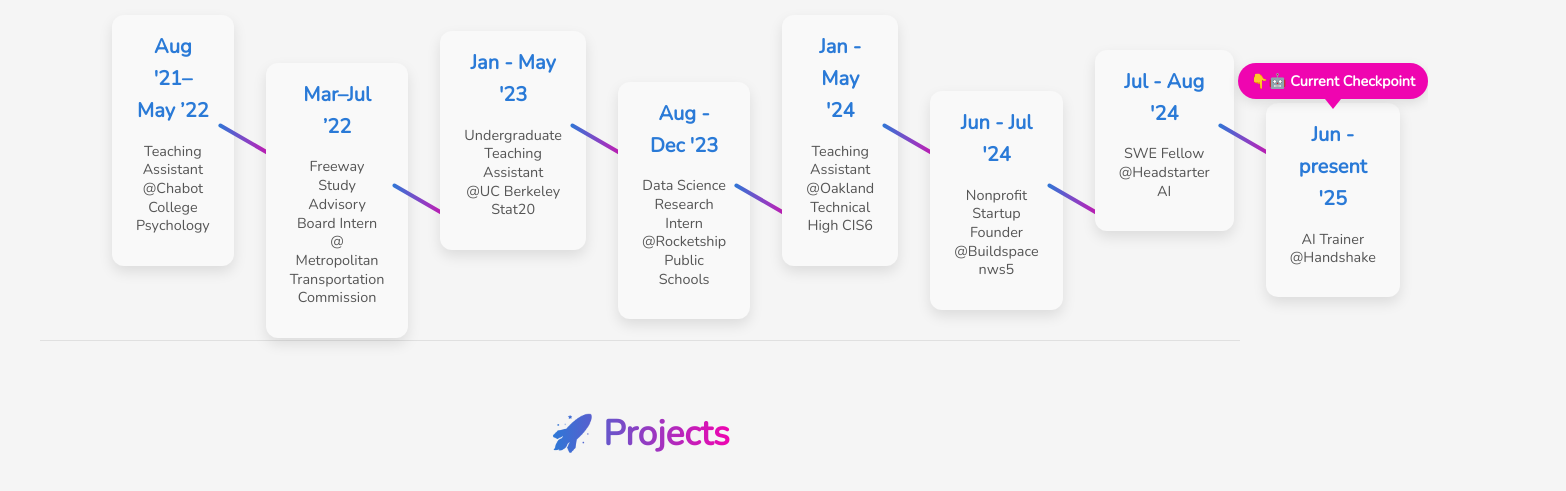
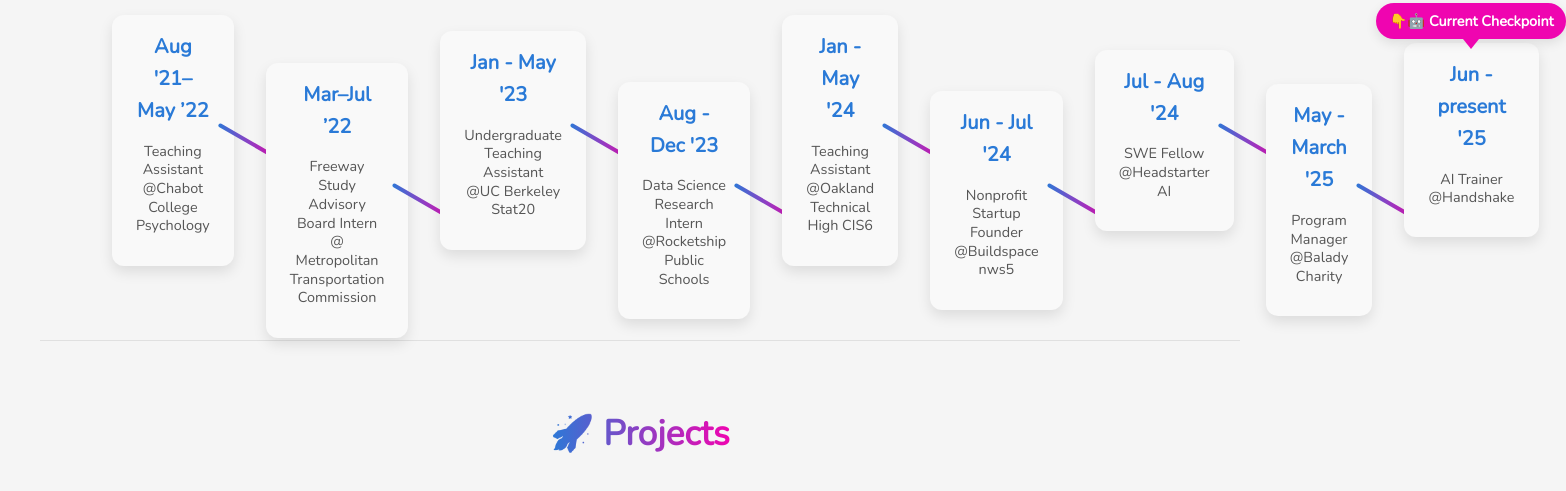
Before and after one commit to SFAbuodeh/my-website-portfolio, a plain HTML site: page index.html in a window 1280 px wide. Shown: the part 703-1194 px from the top of the page, 1566 px wide, since content can reach past the window. Drawn offline with nearby package versions, Linux system fonts and the light colour scheme.

Commit message:
Add files via upload

```diff
--- a/index.html
+++ b/index.html
@@ -182,6 +182,14 @@
       <div class="connector"></div>
     </div>
 
+    <div class="timeline-card">
+      <div class="content">
+        <h3>May - March '25</h3>
+        <p>Program Manager <br> @Balady Charity</p>
+      </div>
+      <div class="connector"></div>
+    </div>
+
      <div class="timeline-card">
       <div class="content">
         <h3>Jun - present '25</h3>
```
